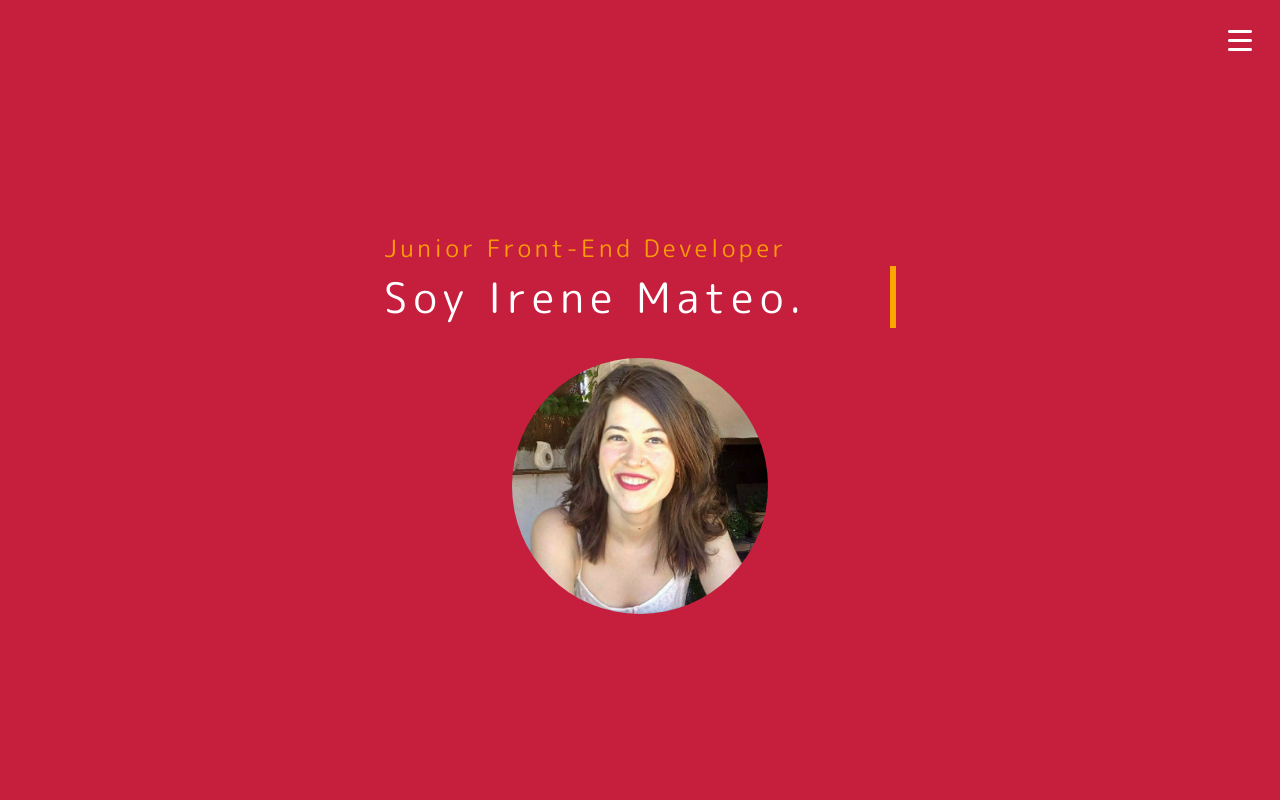
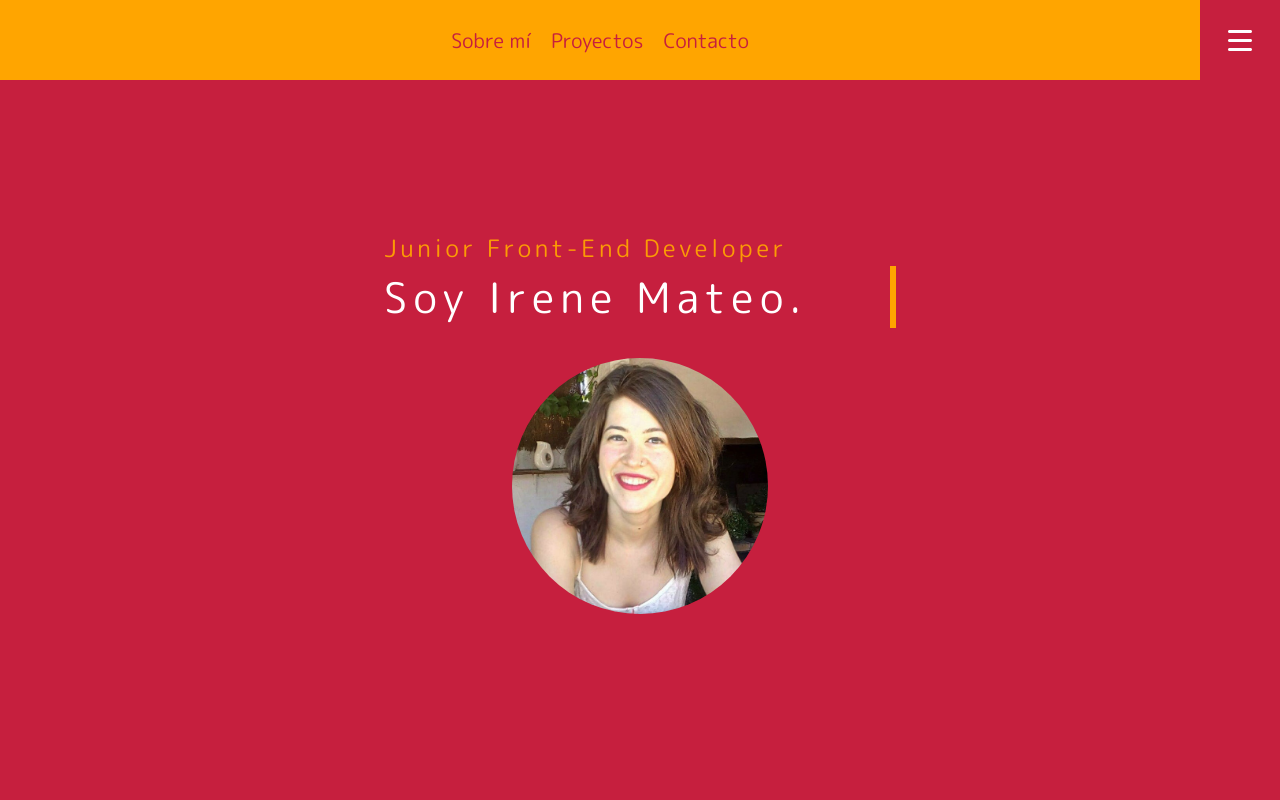
Before and after one commit to irenemherrero/portfolio, a React (Create React App) app: page / in a window 1280 px wide. Shown: the top 800 px of the page. Built offline with nearby package versions, Linux system fonts and the light colour scheme.

Commit message:
fix functionality menu

```diff
--- a/src/components/Hero.js
+++ b/src/components/Hero.js
@@ -1,6 +1,5 @@
 import React, { Component, Fragment } from 'react';
 import photoMe from "../images/foto_perfil_prop.jpg"
-import desktop from "../images/desktop2.png"
 
 
 class Hero extends Component {
@@ -12,7 +11,6 @@ class Hero extends Component {
                     <h1 className="fontPreTitle preTitleEffect">Junior Front-End Developer</h1>
                     <h2 className="fontTitle typewriter">Soy Irene Mateo.</h2>
                     <img className="photoMe" src={photoMe} alt="irene mateo" />
-                    {/*<img className="desktop" src={desktop} alt="desktop" />*/}
                 </div>
             </Fragment>
 
--- a/src/components/Menu.js
+++ b/src/components/Menu.js
@@ -11,7 +11,7 @@ const menuData = [
     },
     {
         itemName: "Contacto",
-        href: "#",
+        href: "#Contact",
     },
 ]
 
@@ -19,44 +19,30 @@ class Menu extends Component {
 constructor(props) {
     super(props);
     this.state = {
-        openMenu: "unactiveInitial",
-        openList: "unactiveInitial"
+        openMenu: true,
+        openList: true
     }
     this.handleMenu = this.handleMenu.bind(this);
 }
 
 handleMenu() {
-    if (this.state.openMenu === "unactiveInitial") {
         this.setState({
-            openMenu: "containerMenu",
-            openList: "listMenu",
+            openMenu: !this.state.openMenu,
+            openList: !this.state.openList,
         });
-    }
-    else if (this.state.openMenu === "hidden") {
-        console.log(this.state.openMenu);
-        this.setState({
-            openMenu: "containerMenu",
-            openList: "listMenu",
-        });
-    } else if (this.state.openMenu === "containerMenu") {
-        console.log('adios');
-        this.setState({
-            openMenu: "hidden",
-            openList: "hiddenMenu"
-        });
-    }
 }
 
 render() {
+    console.log(this.state.openMenu);
     return (
         <header id="top" className="headerBackground">
             <nav className="menuBar">
-                <div className={this.state.openMenu}>
-                    <ul className={this.state.openList}>
+                <div className={this.state.openMenu ? "containerMenu" : "hidden"}>
+                    <ul className={this.state.openList ? "listMenu" : "hiddenList"}>
                         {
-                            menuData.map(item =>
+                            menuData.map((item, index) =>
                             {return(
-                                <li>
+                                <li kew={index}>
                                     <a className="linkMenu fontItemMenu" href={item.href}>{item.itemName}</a>
                                 </li>
                             )}
--- a/src/scss/layout/_header.scss
+++ b/src/scss/layout/_header.scss
@@ -5,10 +5,10 @@
   background-color: $background-color-1;
   position: relative;
   @media all and (min-width: 768px) {
-    height: 1200px;
+    height: 100vh;
   }
   @media all and (min-width: 1280px) {
-    height: 130vh;
+    height: 100vh;
   }
 }
 
@@ -40,10 +40,6 @@
       opacity: 1;
       width: 100%;
   }
-}
-
-.unactiveInitial{
-  display:none;
 }
 
 .hidden{
@@ -95,7 +91,7 @@
   }
 }
 
-.hiddenMenu{
+.hiddenList{
 display:none;
 }
 
--- a/src/scss/main.css
+++ b/src/scss/main.css
@@ -17,10 +17,10 @@ body {
   position: relative; }
   @media all and (min-width: 768px) {
     .headerBackground {
-      height: 1200px; } }
+      height: 100vh; } }
   @media all and (min-width: 1280px) {
     .headerBackground {
-      height: 130vh; } }
+      height: 100vh; } }
 
 .menuBar {
   width: 100vw;
@@ -47,9 +47,6 @@ body {
   to {
     opacity: 1;
     width: 100%; } }
-
-.unactiveInitial {
-  display: none; }
 
 .hidden {
   position: fixed;
@@ -93,7 +90,7 @@ body {
   to {
     opacity: 1; } }
 
-.hiddenMenu {
+.hiddenList {
   display: none; }
 
 .desktop {
```
